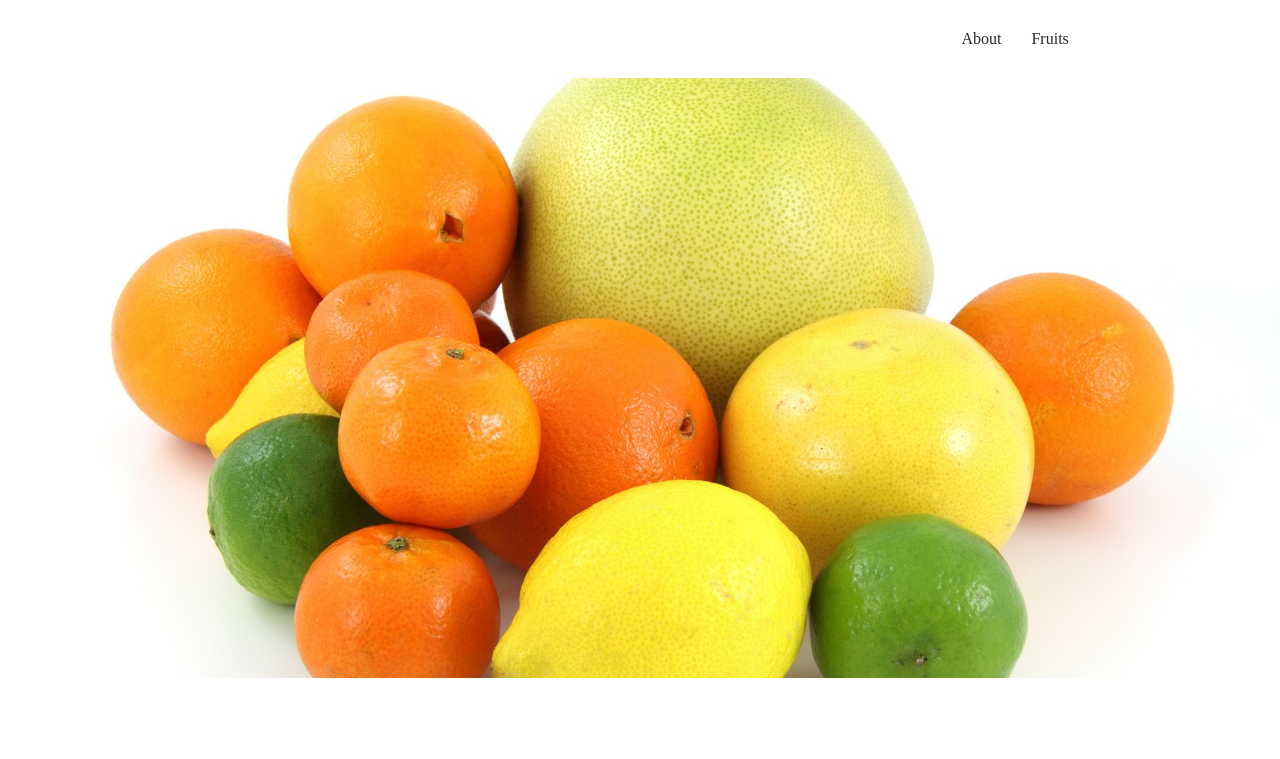
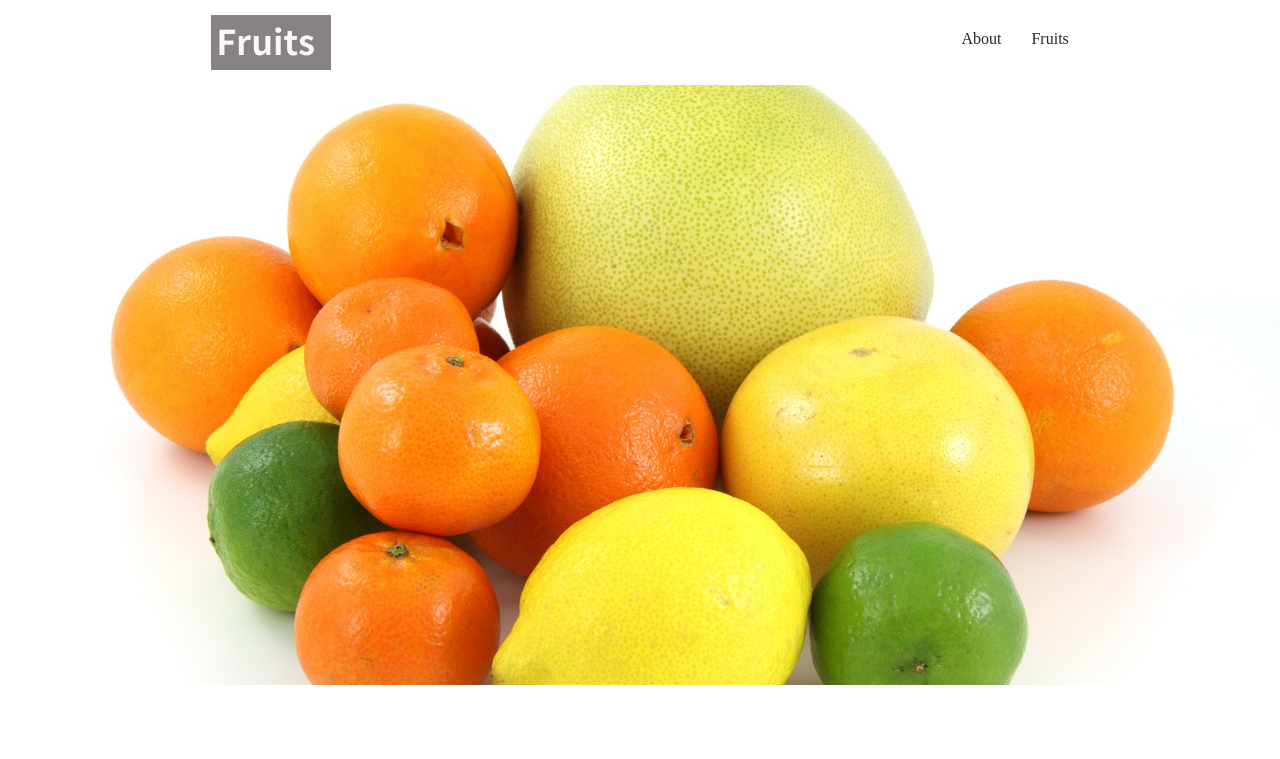
Before and after one commit to kou0912/fruits, a plain HTML site: page index.html in a window 1280 px wide. Shown: the top 759 px of the page. Drawn offline with Linux system fonts and the light colour scheme; some packages are replaced by stand-ins of ours; files whose address does not match are found by name.

Commit message:
Update index.html

```diff
--- a/index.html
+++ b/index.html
@@ -12,7 +12,7 @@
 <body>
     <header id="header" class="wrapper">
         <h1 class="site-title">
-            <img src="img/font.png" alt="">
+            <img src="https://github.com/kou0912/fruits/blob/main/font.png?raw=true" alt="">
         </h1>
         <nav>
             <ul>
```
